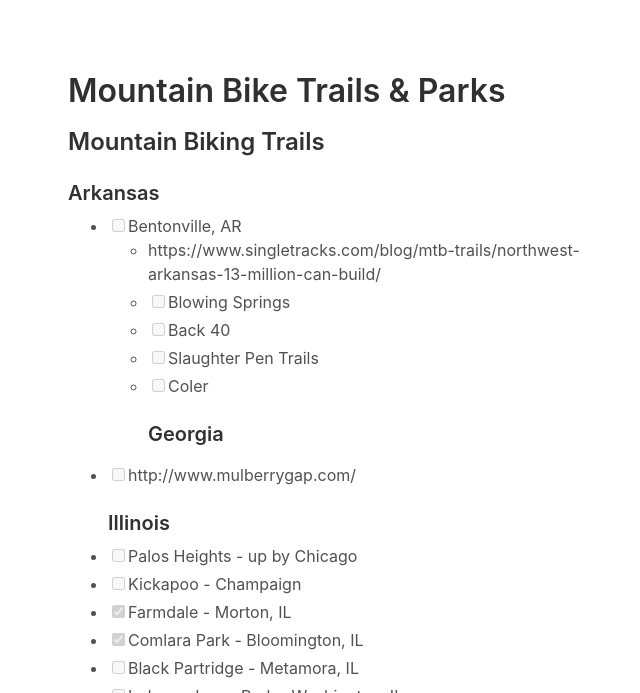
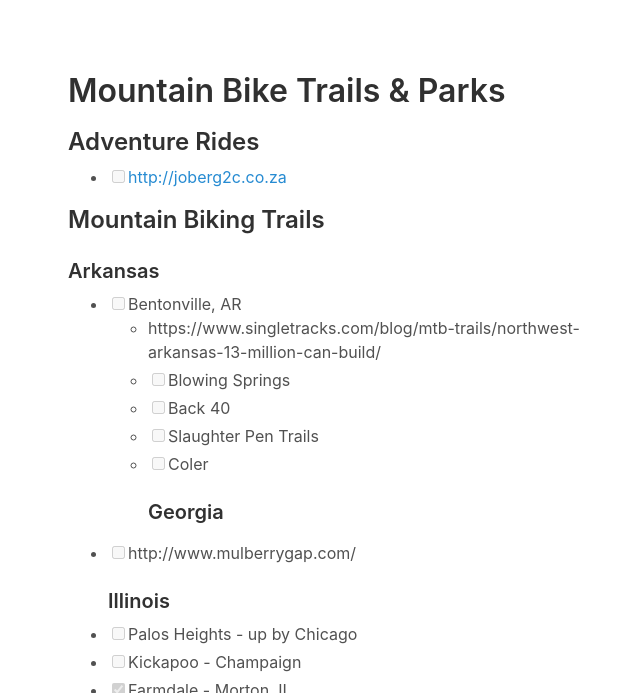
Before and after one commit to briankohles/briankohles.github.io, a Jekyll site: the page built from _bucketlists/bicycle-rides.md, in a window 1280 px wide and 900 px high, cut to the strip 207-900 px from the top of the window. Shown: the whole strip, without its empty margins (292-932 px from the left). Built offline with Jekyll 4.4.1, drawn with Linux system fonts in a browser that asks for light colours.

Commit message:
adding adventure ride to bucketlist

```diff
--- a/_bucketlists/bicycle-rides.md
+++ b/_bucketlists/bicycle-rides.md
@@ -6,6 +6,9 @@
 tags: bucketlist mountainbike trail
 categories: bucketlist
 ---
+
+## Adventure Rides
+  - [ ] [http://joberg2c.co.za](JoBerg2c - 900km ride across South Africa)
 
 ## Mountain Biking Trails
 
```
